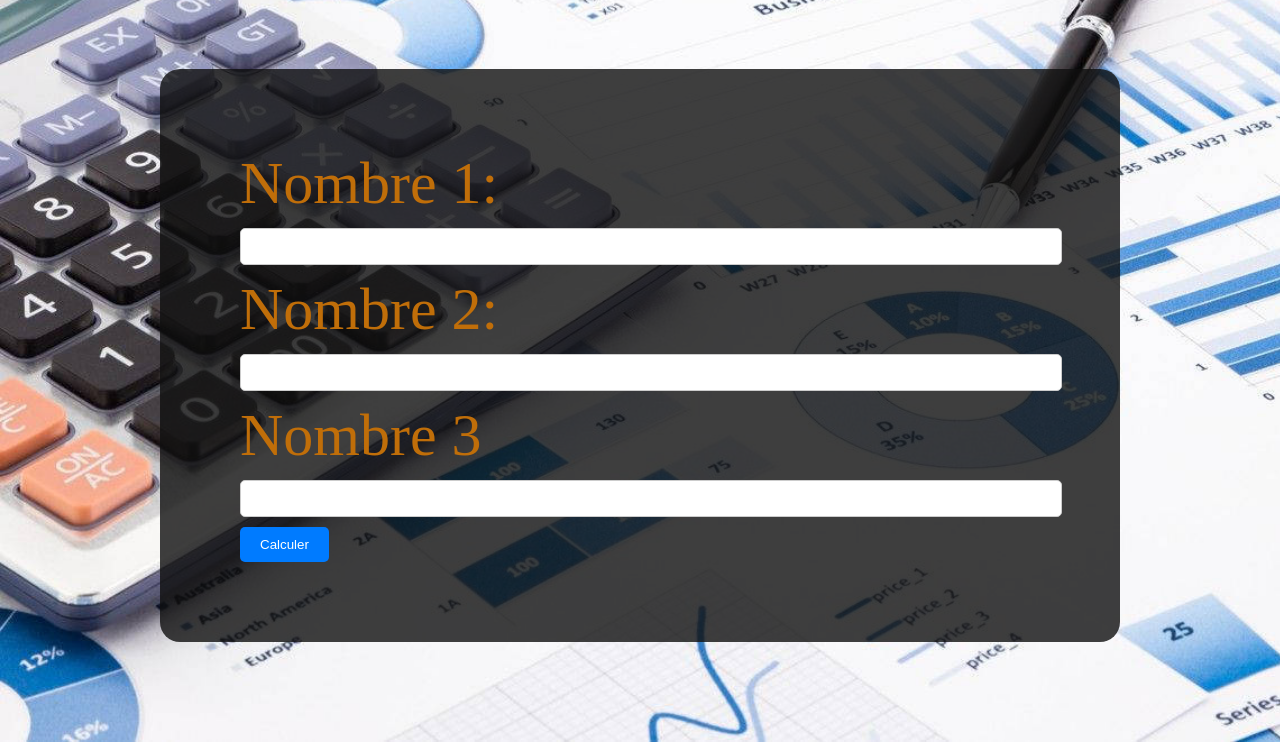
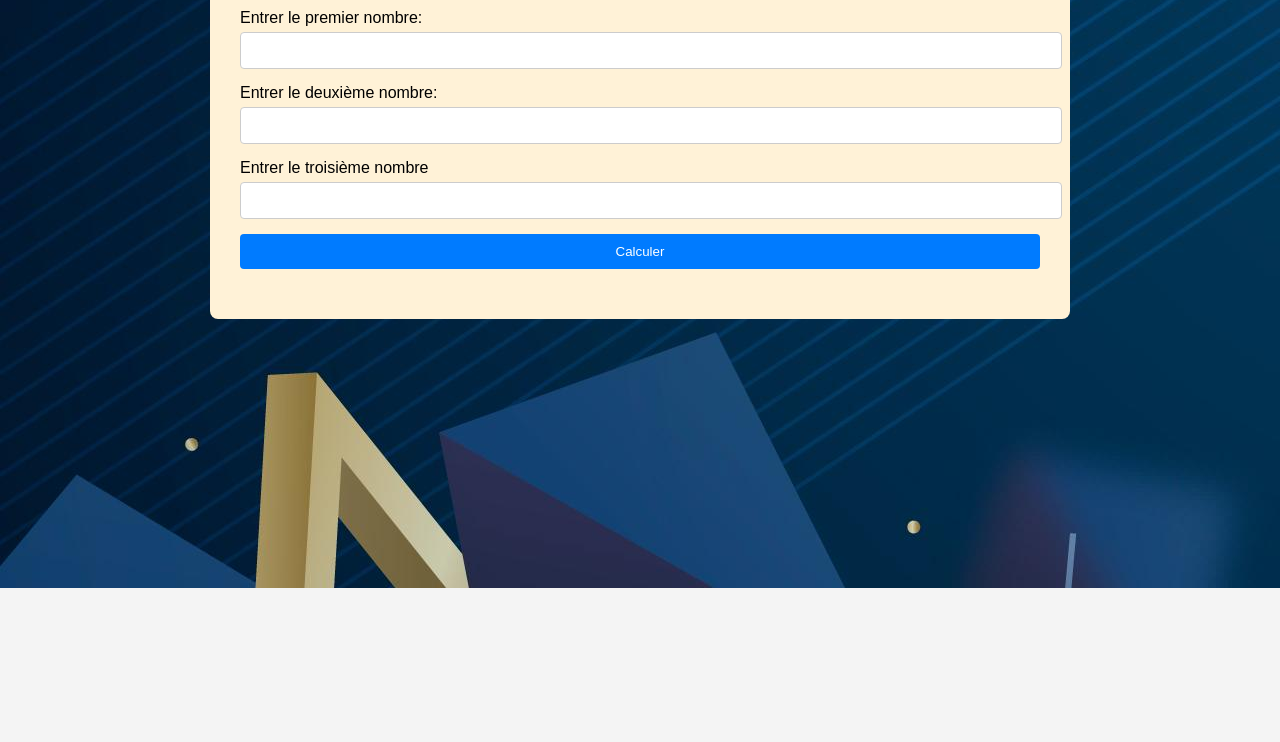
Before and after one commit to Mohamed11abdallah/Op-rateur-, a plain HTML site: page addition.html in a window 1280 px wide. Shown: the part 212-954 px from the top of the page. After the commit the page ends 800 px from the top, so only its background shows below. Drawn offline with Linux system fonts and the light colour scheme.

Commit message:
correction

```diff
--- a/addition.css
+++ /dev/null
@@ -1,49 +0,0 @@
-body{
-    background-image: url(c1.jpg);
-    background-size: cover;
-}
-form {
-    background-color: rgba(15, 15, 15, 0.8);
-    padding: 80px;
-    border-radius: 20px;
-    max-width: 800px;
-    margin: 0 auto;
-  }
-  label {
-    display: block;
-    margin-bottom: 10px;
-    color: rgb(192, 110, 9);
-    font-size: 60px;
-  }
-  input[type="number"] {
-    width: 100%;
-    padding: 10px;
-    margin-bottom: 10px;
-    border: 1px solid #ccc; /* Bordure grise */
-    border-radius: 5px;
-
-  }
-  button[type="submit"] {
-    padding: 10px 20px;
-    background-color: #007bff;
-    color: #fff;
-    border: none;
-    border-radius: 5px;
-    cursor: pointer;
-  }
-  p{
-    color: #ff0000;
-    font-size: 50px;
-    font-family: 'Courier New', Courier, monospace;
-  }
-  h2{
-    color:rgb(221, 120, 120);
-    font-size: 100px;
-    background-size: cover;
-  }
-  p {
-    color: #ff0000;
-    color: black;
-    font-size: 100px;
-
-  }
--- a/addition.html
+++ b/addition.html
@@ -3,22 +3,30 @@
 <head>
     <meta charset="UTF-8">
     <meta name="viewport" content="width=device-width, initial-scale=1.0">
-    <title>Addition</title>
-    <link rel="stylesheet" href="addition.css">
+    <title>Multiplication</title>
+    <link rel="stylesheet" href="styles.css">
+    <script src="addition.js"></script>
 </head>
 <body>
-    <h2>Addition</h2>
-    <form id="additionForm" onsubmit="calculate(event)">
-        <label for="num1">Nombre 1:</label>
-        <input type="number" id="num1" name="num1" required>
-        <label for="num2">Nombre 2:</label>
-        <input type="number" id="num2" name="num2" required>
-        <label for="num3">Nombre 3</label>
-        <input type="number" id="num3" name="num3">
-        <button type="submit">Calculer</button>
-    </form>
-    <p id="result"></p>
-    <script src="addition.js"></script>
+    <div class="container">
+        <h2>Addition</h2>
+        <form id="calculatorForm">
+            <div class="input-group">
+                <label for="num1">Entrer le premier nombre:</label>
+                <input type="number" id="num1" required>
+            </div>
+            <div class="input-group">
+                <label for="num2">Entrer le deuxième nombre:</label>
+                <input type="number" id="num2" required>
+            </div>
+            <div class="input-group">
+                <label for="num3">Entrer le troisième nombre</label>
+                <input type="number" id="num3" required>
+            </div>
+            <button type="button" onclick="calculate()">Calculer</button>
+            <p id="result"></p>
+        </form>
+    </div>
 
 </body>
 </html>
--- a/addition.js
+++ b/addition.js
@@ -1,10 +1,22 @@
-function calculate(event) {
-  event.preventDefault();
+function calculate(){
+
 
   let num1 = parseFloat(document.getElementById('num1').value);
   let num2 = parseFloat(document.getElementById('num2').value);
   let num3 = parseFloat(document.getElementById('num3').value);
 
-  let result = num1 + num2 + num3;
-  document.getElementById('result').innerText = 'Résultat : ' + result;
+  let result;
+    if (!isNaN(num1) && !isNaN(num2) && !isNaN(num3)) {
+        result = num1 + num2 + num3;
+    } else if (!isNaN(num1) && !isNaN(num2)) {
+        result = num1 + num2;
+    } else if (!isNaN(num1) && !isNaN(num3)){
+        result = num1 + num3;
+    } else if (!isNaN(num2) && !isNaN(num3)) {
+        result = num2 + num3;
+    } else {
+        document.getElementById("result").innerText = "Veuillez saisir au moins deux nombres valides.";
+        return;
+    }
+    document.getElementById("result").innerText = "Le résultat de la multiplication est :" + result;
 }
--- a/division.css
+++ /dev/null
@@ -1,45 +0,0 @@
-body{
-    background-image: url(c3.jpg);
-    background-size: cover;
-}
-form {
-    background-color: rgba(15, 15, 15, 0.8);
-    padding: 80px;
-    border-radius: 20px;
-    max-width: 800px;
-    margin: 0 auto;
-  }
-  label {
-    display: block;
-    margin-bottom: 10px;
-    color: rgb(192, 110, 9);
-    font-size: 60px;
-  }
-  input[type="number"] {
-    width: 100%;
-    padding: 10px;
-    margin-bottom: 10px;
-    border: 1px solid #ccc; /* Bordure grise */
-    border-radius: 5px;
-
-  }
-  button[type="submit"] {
-    padding: 10px 20px;
-    background-color: #007bff;
-    color: #fff;
-    border: none;
-    border-radius: 5px;
-    cursor: pointer;
-  }
-
-  h2{
-    color:rgb(221, 120, 120);
-    font-size: 100px;
-    background-size: cover;
-  }
-  p {
-
-    color:whitesmoke;
-    font-size: 100px;
-
-  }
--- a/division.js
+++ b/division.js
@@ -1,5 +1,5 @@
-function calculate(event) {
-    event.preventDefault();
+function calculate() {
+
 
     let num1 = parseFloat(document.getElementById('num1').value);
     let num2 = parseFloat(document.getElementById('num2').value);
--- a/soustraction.css
+++ /dev/null
@@ -1,46 +0,0 @@
-body{
-    background-image: url(c6.jpg);
-    background-size: cover;
-}
-form {
-    background-color: rgba(15, 15, 15, 0.8);
-    padding: 80px;
-    border-radius: 20px;
-    max-width: 800px;
-    margin: 0 auto;
-  }
-  label {
-    display: block;
-    margin-bottom: 10px;
-    color: rgb(192, 110, 9);
-    font-size: 60px;
-  }
-  input[type="number"] {
-    width: 100%;
-    padding: 10px;
-    margin-bottom: 10px;
-    border: 1px solid #ccc; /* Bordure grise */
-    border-radius: 5px;
-
-  }
-  button[type="submit"] {
-    padding: 10px 20px;
-    background-color: #007bff;
-    color: #fff;
-    border: none;
-    border-radius: 5px;
-    cursor: pointer;
-  }
-
-  h2{
-    color:rgb(221, 120, 120);
-    font-size: 100px;
-    background-size: cover;
-  }
-  p {
-    color: #ff0000;
-    color:green;
-    font-size: 100px;
-    font-size: 80px;
-
-  }
--- a/soustraction.js
+++ b/soustraction.js
@@ -1,5 +1,5 @@
-function calculate(event) {
-    event.preventDefault();
+function calculate() {
+
 
     let num1 = parseFloat(document.getElementById('num1').value);
     let num2 = parseFloat(document.getElementById('num2').value);
```
Also changed, not shown: division.html (+19 -12 lines), multiplication.html (+1 -1 lines), soustraction.html (+19 -12 lines), C4.jpg (deleted), C6.jpg (deleted), C7.jpg (deleted), c1.jpg (deleted), c3.jpg (deleted).
